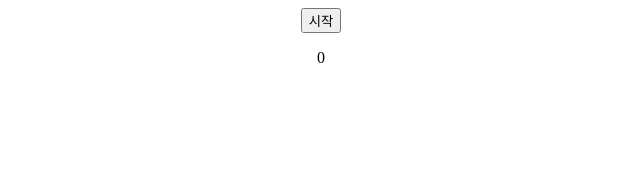
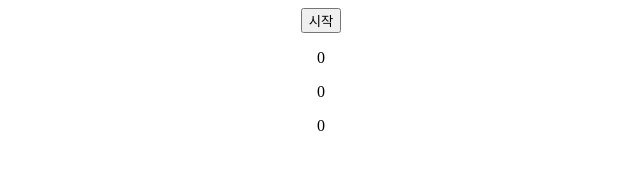
Before and after one commit to ShineTiger/7-squrt, a React (Create React App) app: page / in a window 1280 px wide. Shown: the top 185 px of the page, without its empty margins (319-959 px from the left). Built offline with nearby package versions, Linux system fonts and the light colour scheme.

Commit message:
:zap: 준비타이머, 초 카운터, 스쿼트횟수 카운터 기능 개발

```diff
--- a/src/App.tsx
+++ b/src/App.tsx
@@ -3,33 +3,59 @@ import "./App.css";
 import useInterval from "./hooks/useInterval";
 
 function App() {
+  const [timer, setTimer] = useState<number>(0);
+  const [isReady, setReady] = useState<boolean>(false);
   const [second, setSecond] = useState<number>(0);
   const [isPlaying, setPlaying] = useState<boolean>(false);
-  const delay: number = 1000;
+  const [squatTime, setSquatTime] = useState<number>(0);
 
+  //준비타이머
+  useInterval(
+    () => {
+      setTimer(timer + 1);
+    },
+    isReady ? 1000 : null
+  );
+
+  //준비타이머 종료
+  useEffect(() => {
+    if (timer === 3) {
+      setReady(false);
+      setPlaying(!isPlaying);
+    }
+  }, [timer]);
+
+  //초 카운터
   useInterval(
     () => {
       setSecond(second + 1);
     },
-    isPlaying ? delay : null
+    isPlaying ? 1000 : null
   );
 
+  //스쿼트횟수 카운터
   useEffect(() => {
-    if (second === 2) {
-      setPlaying(!isPlaying);
+    for (let i = 1; i < 4; i++) {
+      if (second === 10 * i) {
+        setSquatTime((squat) => squat + 1);
+      }
     }
   }, [second]);
 
   return (
     <div className="App">
+      <div>
         <button
           onClick={() => {
-          setPlaying(!isPlaying);
+            setReady(!isReady);
           }}
         >
           시작
         </button>
+        <p>{timer}</p>
         <p>{second}</p>
+        <p>{squatTime}</p>
+      </div>
     </div>
   );
 }
```
Lines whose indentation alone changed are shown as unchanged.
